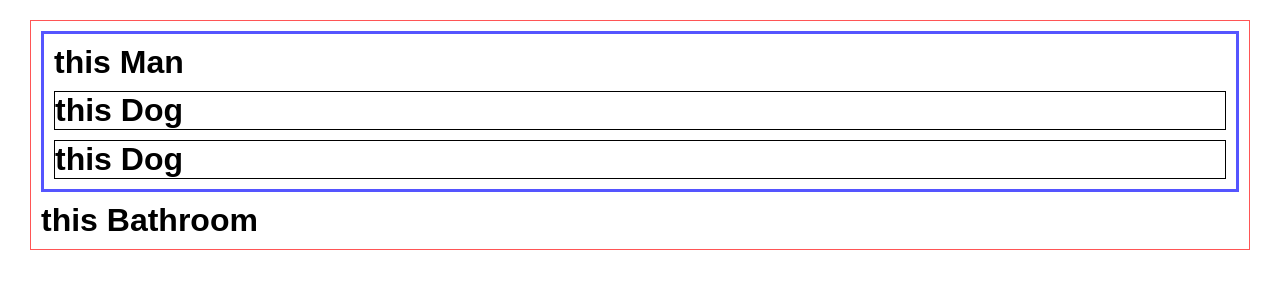
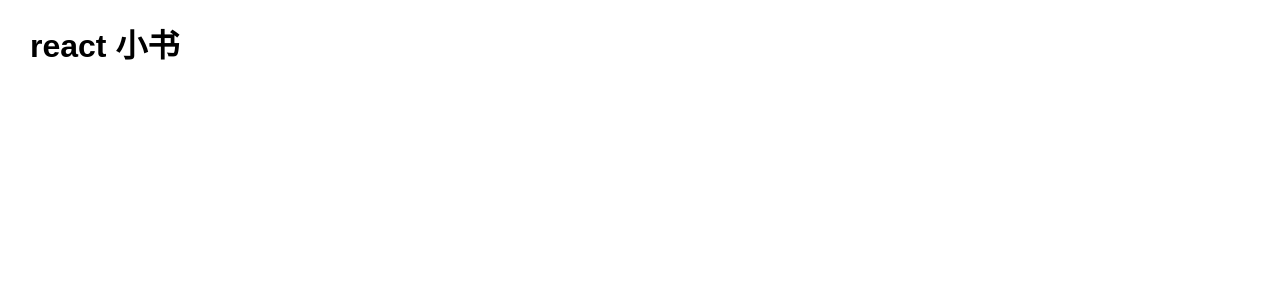
Before and after one commit to xfan0516/react-books, a React (Create React App) app: page / in a window 1280 px wide. Shown: the top 300 px of the page. Built offline with nearby package versions, Linux system fonts and the light colour scheme.

Commit message:
'事件中的event对象'

```diff
--- a/src/index.js
+++ b/src/index.js
@@ -60,8 +60,8 @@ class Index extends Component {
         )
     }
 } */
-
-class Hose extends Component {
+/* 搭房子 */
+/* class Hose extends Component {
     render(){
         return(
             <div className="hose">
@@ -112,8 +112,21 @@ class Dog extends Component {
             </h1>
         )
     }
+} */
+
+class Title extends Component{
+    handleClickOnTitle(event){
+        console.log(event.target.innerHTML) //react 小书
+    }
+    render (){
+        return (
+            <h1 onClick={this.handleClickOnTitle}>
+                react 小书
+            </h1>
+        )
+    }
 }
 ReactDOM.render(
-    <Hose />,
+    <Title />,
     document.getElementById("root")
 )
```
